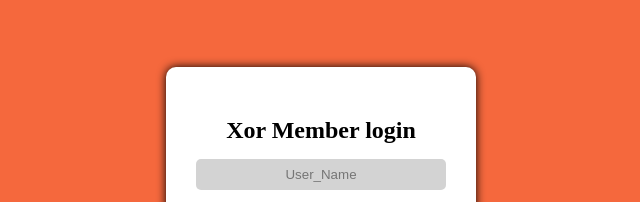
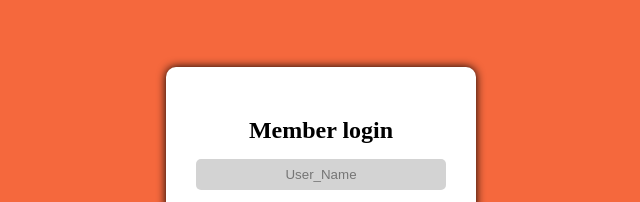
Before and after one commit to xor-asmi/xor-test, a plain HTML site: page index.html in a window 1280 px wide. Shown: the part 133-335 px from the top of the page, without its empty margins (319-959 px from the left). Drawn offline with Linux system fonts and the light colour scheme.

Commit message:
done changes in index.html file

```diff
--- a/index.html
+++ b/index.html
@@ -9,7 +9,7 @@
 <body>
 <div class="form-container">
 <ul class="list ">
-<li><h2>Xor Member login<h2></li>
+<li><h2>Member login<h2></li>
 <li><input type="text" name="User Name" placeholder="User_Name"></li>
 <li><input type="password" name="Password" placeholder="*******"></li>
 <li><input type="button" onClick="parent.location='welcome.html'" name="Submit" value="Submit"></li>
```
